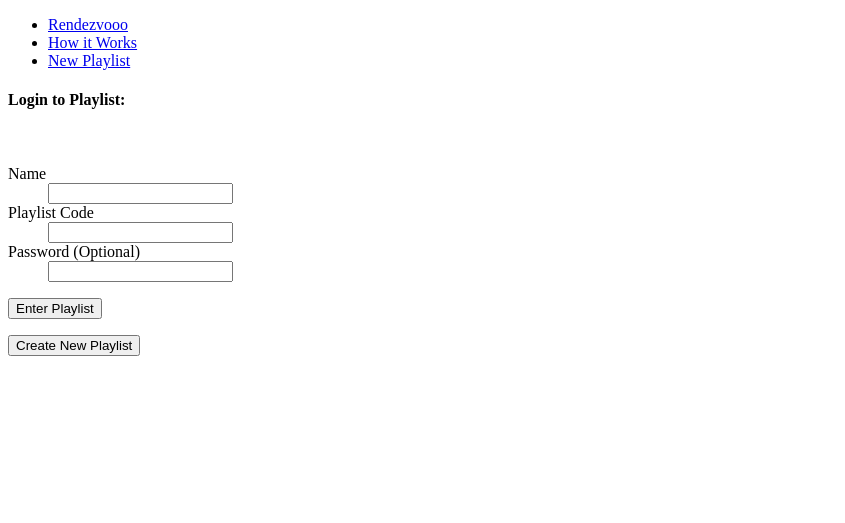
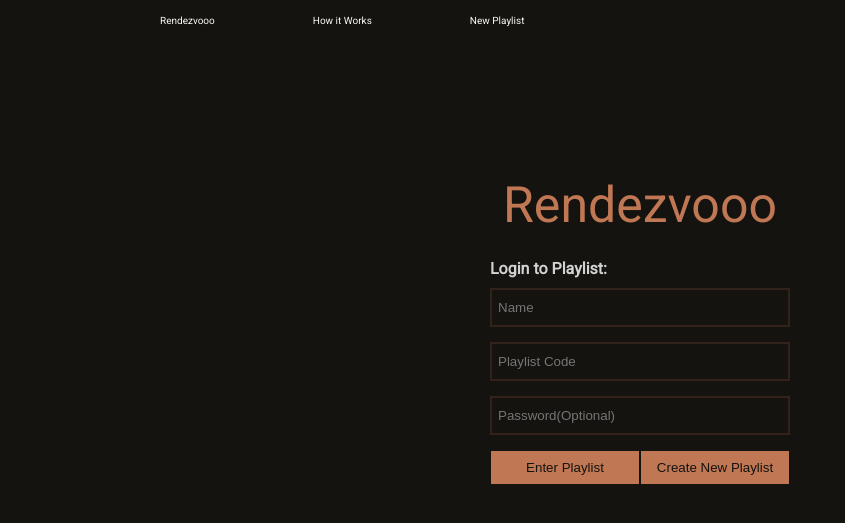
Before and after one commit to huutinhpham/rendezvooo, a Flask app: page / in a window 1280 px wide. Shown: the top 523 px of the page, without its empty margins (0-845 px from the left). Run offline with Flask 2, Linux system fonts and the light colour scheme; some libraries are stand-ins or nearby versions.

Commit message:
finished styline for homepage and playlist

```diff
--- /dev/null
+++ b/static/css/style.css
@@ -0,0 +1,226 @@
+@import url("https://fonts.googleapis.com/css?family=Roboto");
+* {
+  margin: 0;
+  padding: 0; }
+
+body {
+  font-family: "Roboto", sans-serif;
+  background-color: #14130f;
+  color: #D3D3D3; }
+
+.content {
+  margin: auto;
+  width: 95%; }
+
+#title {
+  color: #c07754;
+  font-weight: 100;
+  font-size: 50px;
+  text-align: center;
+  margin-top: 150px;
+  margin-bottom: 25px; }
+
+#nav-links {
+  display: -webkit-flex;
+  display: flex;
+  flex-wrap: wrap;
+  margin-left: 2%;
+  flex: 0 1 auto;
+  margin-top: 15px;
+  list-style-type: none;
+  font-size: 10px;
+  padding-left: 0; }
+  #nav-links .link {
+    padding-right: 5%; }
+    #nav-links .link:not(:first-child) {
+      padding-left: 5%; }
+    #nav-links .link a {
+      border-bottom: 1px solid rgba(251, 247, 245, 0);
+      transition: border-bottom .5s;
+      transition-timing-function: ease-in-out;
+      text-decoration: none;
+      color: #fbf7f5; }
+      #nav-links .link a:hover {
+        border-bottom: 1px solid #fbf7f5;
+        cursor: pointer; }
+      #nav-links .link a:visited {
+        color: #fbf7f5; }
+
+form {
+  display: -webkit-flex;
+  display: flex;
+  flex-wrap: wrap;
+  flex-direction: column;
+  justify-content: center;
+  width: 300px;
+  margin: auto; }
+  form input {
+    color: white;
+    border-style: solid;
+    background-color: #14130f;
+    border-color: #33221a;
+    margin-bottom: 5px;
+    margin-top: 10px;
+    height: 35px;
+    padding-left: 2%;
+    border-width: 2px; }
+
+.submit-btns {
+  display: -webkit-flex;
+  display: flex;
+  flex-wrap: wrap; }
+  .submit-btns input {
+    padding-left: 0;
+    height: 35px;
+    color: #14130f;
+    flex: 1;
+    border-width: 1px;
+    border-style: solid;
+    border-color: #14130f;
+    background-color: #c07754; }
+    .submit-btns input:hover {
+      cursor: pointer; }
+
+#playlist-header {
+  margin-top: 100px;
+  text-align: center;
+  font-size: 25px;
+  margin-bottom: 50px; }
+  #playlist-header #pid {
+    color: #c07754; }
+  #playlist-header #instruction {
+    font-size: 12px; }
+
+#request-bar {
+  display: -webkit-flex;
+  display: flex;
+  flex-wrap: wrap;
+  height: 35px;
+  margin-bottom: 100px; }
+  #request-bar #request-input {
+    color: white;
+    border-style: solid;
+    background-color: #14130f;
+    border-color: #33221a;
+    flex: 8; }
+  #request-bar #request-label {
+    flex: 1;
+    padding-top: 5px; }
+  #request-bar #request-btn {
+    flex: 1;
+    border-width: 1px;
+    border-style: solid;
+    border-color: #14130f;
+    background-color: #c07754;
+    flex: 2; }
+    #request-bar #request-btn:hover {
+      cursor: pointer; }
+
+#player-container {
+  position: relative;
+  padding-bottom: 56.25%;
+  padding-top: 30px;
+  height: 0;
+  overflow: hidden; }
+
+#player-container iframe, #player-container object, #player-container embed {
+  position: absolute;
+  top: 0;
+  left: 0;
+  width: 100%;
+  height: 100%; }
+
+#playlist-container {
+  display: -webkit-flex;
+  display: flex;
+  flex-wrap: wrap;
+  justify-content: center;
+  margin-top: 150px; }
+
+.song-container {
+  background-color: #332E2C;
+  margin-bottom: 35px;
+  width: 330px; }
+
+.song-content {
+  display: -webkit-flex;
+  display: flex;
+  flex-wrap: wrap;
+  flex-direction: column;
+  margin: auto;
+  margin-right: 5px;
+  margin-left: 5px;
+  margin-top: 5px;
+  margin-bottom: 5px; }
+  .song-content .thumbnail {
+    order: 1; }
+  .song-content .song-btns {
+    display: -webkit-flex;
+    display: flex;
+    flex-wrap: wrap;
+    justify-content: space-between;
+    margin-top: 5px;
+    margin-bottom: 5px;
+    order: 2; }
+    .song-content .song-btns button {
+      background-color: #332E2C;
+      border-style: solid;
+      border-width: 1px;
+      color: #c07754; }
+      .song-content .song-btns button:hover {
+        cursor: pointer; }
+    .song-content .song-btns .like-btn {
+      padding: 4px 4px 4px 4px; }
+    .song-content .song-btns .play-btn {
+      padding: 2px 8px 2px 8px;
+      float: right; }
+  .song-content .description-container {
+    display: -webkit-flex;
+    display: flex;
+    flex-wrap: wrap;
+    order: 3;
+    flex-direction: column; }
+    .song-content .description-container .info-button {
+      display: none; }
+    .song-content .description-container .song-title {
+      font-size: 15px;
+      font-weight: 800; }
+    .song-content .description-container .requester {
+      font-size: 12px; }
+
+@media screen and (min-width: 750px) {
+  .song-container {
+    width: 100%; }
+
+  .song-content {
+    margin-right: 5px;
+    margin-left: 5px;
+    margin-top: 5px;
+    margin-bottom: 5px;
+    flex-direction: row; }
+    .song-content .thumbnail {
+      order: 1;
+      flex: 1; }
+    .song-content .description-container {
+      order: 2;
+      flex: 4;
+      margin-left: 10px;
+      margin-top: 10px;
+      margin-bottom: 10px; }
+      .song-content .description-container .song-title {
+        flex: 1; }
+      .song-content .description-container .requester {
+        flex: 4; }
+      .song-content .description-container .info-button {
+        flex: 1;
+        display: block;
+        font-size: 14px; }
+    .song-content .song-btns {
+      flex-direction: column;
+      order: 3; } }
+@media screen and (min-width: 1000px) {
+  body {
+    width: 1000px;
+    margin: auto; } }
+
+/*# sourceMappingURL=style.css.map */
--- a/static/js/controller/yt-controller.js
+++ b/static/js/controller/yt-controller.js
@@ -7,6 +7,8 @@ firstScriptTag.parentNode.insertBefore(tag, firstScriptTag);
 function onYouTubeIframeAPIReady() {
 	var DOMplayer = document.getElementById('player');
 	playlistView.player = new YT.Player('player', {
+        height: "100%",
+        width: "100%",
        	events: {
        	  'onReady': playlistView.loadCurrentSong,
        	  'onStateChange': playlistView.playNextSong,
--- a/static/js/views/homepage.js
+++ b/static/js/views/homepage.js
@@ -1,7 +1,7 @@
 var homePageView = {
 
 	init: function() {
-		//this.bindPidSubmitBtn();
+		this.bindPidSubmitBtn();
 		this.bindNewPlaylistBtn();
 		$('.request-feedback').html(response);
 	},
@@ -12,21 +12,6 @@ var homePageView = {
 		});
 	},
 
-	// bindPidSubmitBtn: function() {
-	// 	$('#pid-submit-btn').click(function(){
-	// 		var pid = $('#pid-input').val();
-	// 		$.post('/', {
-	// 		    pid: pid
-	// 		}, function(response) {
-	// 			console.log(response)
-	// 			if (response.redirect !== undefined && response.redirect_url) {
-	// 				window.location.href = response.redirect_url
-	// 			} else {
-	// 				$('.request-feedback').html(response);
-	// 			}
-	// 		})
-	// 	});
-	// }
 }
 
 homePageView.init();
--- /dev/null
+++ b/static/scss/partials/_mixins.scss
@@ -0,0 +1,23 @@
+@mixin flex {
+	 display: -webkit-flex;
+	 display: flex;
+	 flex-wrap: wrap;
+}
+
+@mixin btn {
+	flex:1;
+		border-width: 1px;
+		border-style: solid;
+		border-color: $background-color;
+		background-color: $light;
+		&:hover {
+			cursor: pointer;
+	}
+}
+
+@mixin input {
+	color: white;
+	border-style: solid;
+	background-color: $background-color;
+	border-color: $dark;
+}
--- /dev/null
+++ b/static/scss/partials/_variables.scss
@@ -0,0 +1,23 @@
+// === COLOR ===
+$off-white: #D3D3D3;
+$black: black;
+$background-color: 	#14130f;
+$card-bgc: #332E2C;
+$light: #c07754;
+$medium: #a85042;
+$dark: #33221a;
+
+// === FONT ===
+@import url("https://fonts.googleapis.com/css?family=Roboto");
+$font-family: 'Roboto', sans-serif;
+$font-color: #fbf7f5;
+$song-title-weight: 800;
+
+// === FONT SIZES ===
+$nav-font-size: 10px;
+$title-size: 50px;
+$playlist-header-size: 25px;
+$instruction-size: 12px;
+$song-title-size: 15px;
+$requester-size: 12px;
+$song-info-size: 14px;
--- /dev/null
+++ b/static/scss/style.scss
@@ -0,0 +1,250 @@
+@import "partials/variables";
+@import "partials/mixins";
+
+*{
+	margin: 0;
+	padding: 0;
+}
+
+body {
+	font-family: $font-family;
+	background-color: $background-color;
+	color: $off-white;
+}
+
+.content {
+	margin: auto;
+	width: 95%;
+}
+
+#title {
+	color: $light;
+	font-weight: 100;
+	font-size: $title-size;
+	text-align: center;
+	margin-top: 150px;
+	margin-bottom: 25px;
+}
+
+
+#nav-links {
+	@include flex;
+	margin-left: 2%;
+	flex: 0 1 auto;
+	margin-top: 15px;
+	list-style-type: none;
+	font-size: $nav-font-size;
+	padding-left: 0;
+
+	.link {
+		padding-right: 5%;
+		&:not(:first-child) {
+			padding-left: 5%;
+		}
+
+		a {
+			border-bottom: 1px solid transparentize($font-color, 1);
+			transition: border-bottom .5s;
+	    	transition-timing-function: ease-in-out;
+	    	text-decoration: none;
+	    	color: $font-color;
+	    	&:hover {
+	    		border-bottom: 1px solid opacify($font-color, .5);
+	    		cursor: pointer;
+	    	}
+	    	&:visited { color: $font-color; }
+    	}
+	}
+}
+
+form{
+	@include flex;
+	flex-direction: column;
+	justify-content: center;
+	width: 300px;
+	margin: auto;
+
+	input {
+		@include input;
+		margin-bottom: 5px;
+		margin-top: 10px;
+		height: 35px;
+		padding-left: 2%;
+		border-width: 2px;
+	}
+}
+
+.submit-btns{
+	@include flex;
+	input {
+		padding-left: 0;
+		height: 35px;
+		color: $background-color;
+		@include btn;
+	}
+}
+
+#playlist-header {
+	margin-top: 100px;
+	text-align: center;
+	font-size: $playlist-header-size;
+	margin-bottom: 50px;
+	#pid {
+		color: $light;
+	}
+	#instruction {
+		font-size: $instruction-size
+	}
+}
+
+#request-bar{
+	@include flex;
+	height: 35px;
+	margin-bottom: 100px;
+	#request-input {
+		@include input;
+		flex: 8;
+	}
+	#request-label {
+		flex: 1;
+		padding-top: 5px;
+	}
+	#request-btn {
+		@include btn;
+		flex: 2;
+	}
+}
+
+#player-container {
+	position:relative;
+	padding-bottom:56.25%;
+	padding-top:30px;
+	height:0;
+	overflow:hidden;
+}
+
+#player-container iframe, #player-container object, #player-container embed {
+	position:absolute;
+	top:0;
+	left:0;
+	width:100%;
+	height:100%;
+}
+
+
+#playlist-container{
+	@include flex;
+	justify-content: center;
+	margin-top: 150px;
+}
+
+.song-container {
+	background-color: $card-bgc;
+	margin-bottom: 35px;
+	width: 330px;
+}
+
+.song-content {
+	@include flex;
+	flex-direction: column;
+	margin: auto;
+	margin-right: 5px;
+	margin-left: 5px;
+	margin-top: 5px;
+	margin-bottom: 5px;
+
+	.thumbnail {
+		order: 1;
+	}
+
+	.song-btns{
+		@include flex;
+		justify-content: space-between;
+		margin-top: 5px;
+		margin-bottom: 5px;
+		order: 2;
+		button {
+			background-color: $card-bgc;
+			border-style: solid;
+			border-width: 1px;
+			color: $light;
+			&:hover {
+				cursor: pointer;
+			}
+		}
+		.like-btn {
+			padding: 4px 4px 4px 4px;
+		}
+		.play-btn{
+			padding: 2px 8px 2px 8px;
+			float: right;
+		}
+	}
+
+	.description-container{
+		@include flex;
+		order: 3;
+		flex-direction: column;
+		.info-button {
+			display: none;
+		}
+		.song-title {
+			font-size: $song-title-size;
+			font-weight: $song-title-weight;
+		}
+		.requester {
+			font-size: $requester-size
+		}
+
+	}
+}
+
+
+@media screen and (min-width: 750px) {
+
+	.song-container{
+		width: 100%;
+	}
+
+	.song-content{
+		margin-right: 5px;
+		margin-left: 5px;
+		margin-top: 5px;
+		margin-bottom: 5px;
+		flex-direction: row;
+		.thumbnail{
+			order: 1;
+			flex: 1;
+		}
+		.description-container{
+			order: 2;
+			flex: 4;
+			margin-left: 10px;
+			margin-top: 10px;
+			margin-bottom: 10px;
+			.song-title{
+				flex: 1;
+			}
+			.requester{
+				flex: 4;
+			}
+			.info-button{
+				flex: 1;
+				display: block;
+				font-size: $song-info-size;
+			}
+		}
+		.song-btns{
+			flex-direction: column;
+			order: 3;
+		}
+	}
+
+}
+
+@media screen and (min-width: 1000px) {
+	body{
+		width: 1000px;
+		margin: auto;
+	}
+}
--- a/templates/_formhelper.html
+++ b/templates/_formhelper.html
@@ -1,6 +1,5 @@
 {% macro render_field(field) %}
-	<dt>{{ field.label }}
-	<dd>{{ field(**kwargs) |safe }}
+	{{ field(**kwargs) |safe }}
 	{% if field.errors %}
 		<ul class=errors>
 		{% for error in field.errors %}
--- a/templates/homepage.html
+++ b/templates/homepage.html
@@ -5,19 +5,19 @@
         <p class="error"><strong>Error:</strong>{{error}}</p>
     {% endif %}
 
-
-    <h4>Login to Playlist:</h4>
-    <br>
+    <p id="title">Rendezvooo</p>
     {% from "_formhelper.html" import render_field %}
     <form method="POST" action="/">
-        <dl>
-            {{ render_field(form.name) }}
+        <h4>Login to Playlist:</h4>
+            {{ render_field(form.name, class="test") }}
             {{ render_field(form.pid) }}
             {{ render_field(form.opt_pw) }}
-         </dl>
-        <p><input type="submit" value="Enter Playlist"></p>
+
+        <div class="submit-btns">
+            <input type="submit" value="Enter Playlist">
+            <input type="button" id="new-playlist-btn" value="Create New Playlist"></input>
+        </div>
     </form>
-    <button id="new-playlist-btn">Create New Playlist</button>
 
     <script>var response = '{{ response }}'</script>
     <script src="../static/js/views/homepage.js"></script>
--- a/templates/layout.html
+++ b/templates/layout.html
@@ -7,6 +7,7 @@
             <title>Rendezvooo</title>
             <meta name="viewport" content="width=device-width, initial-scale=1">
             <link rel="stylesheet" href="https://cdnjs.cloudflare.com/ajax/libs/font-awesome/4.7.0/css/font-awesome.min.css">
+            <link rel="stylesheet" href="../static/css/style.css">
         {% endblock %}
 
         <title>{% block title %}{% endblock %} - Rendezvooo</title>
--- a/templates/playlist.html
+++ b/templates/playlist.html
@@ -2,7 +2,10 @@
 
 {% block content %}
 
-    <p>This playlist code is: {{ pid }}, send it to your friends to collaborate!</p>
+    <div id="playlist-header">
+    	<p>playlist code: <b id="pid">{{ pid }}</b></p><br>
+    	<p id="instruction">send it to your friends to collaborate!</p>
+    </div>
     <p class="request-feedback"></p>
     <h4>Request Song:</h4>
     <script src="../static/js/views/playlist.js"></script>
```
Also changed, not shown: my_util.py (+7 -7 lines), static/js/views/playlist.js (+38 -20 lines), 1 other file.
